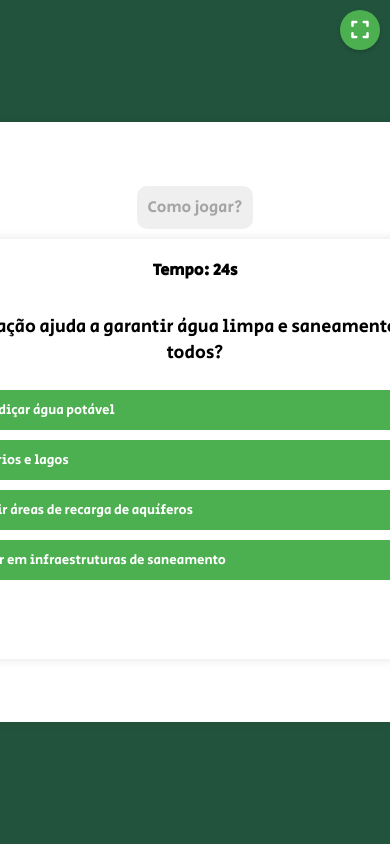
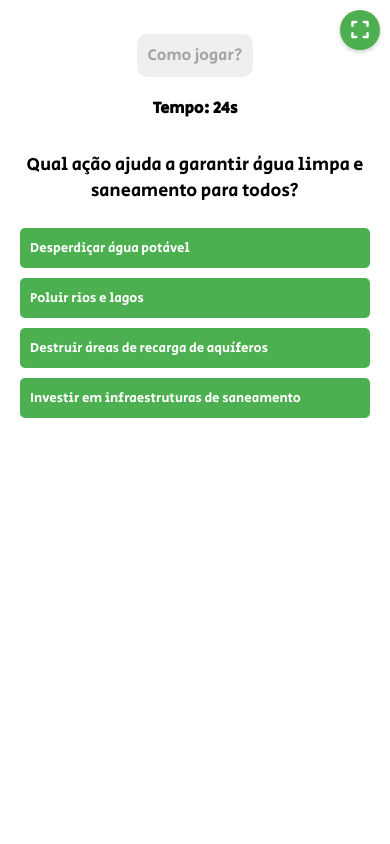
Before and after one commit to italovarzone/eco-games, a PHP site: page /jogos/quiz/index.html in a window 390 px wide; the page is wider, and only the part inside the window is pictured. Run offline with PHP 8.4, Linux system fonts and the light colour scheme.

Commit message:
feat: Adiciona responsividade em greengenius e ajusta responsividade em crossworld.

```diff
--- a/src/jogos/quiz/css/style.css
+++ b/src/jogos/quiz/css/style.css
@@ -44,7 +44,6 @@ body {
     display: flex;
     flex-direction: column;
     align-items: center;
-    justify-content: center;
     background-color: #fff;
     border-radius: 10px;
     height: 600px;
@@ -66,6 +65,7 @@ body {
     cursor: pointer;
     transition: background-color 0.3s;
     margin-bottom: 10px;
+    margin-top: 10px;
 }
 
 #help-button:hover {
@@ -168,7 +168,6 @@ body {
     padding: 20px;
     height: 380px;
     width: 500px;
-    box-shadow: 0 0 10px rgba(0, 0, 0, 0.1);
     text-align: center; /* Alinha o texto ao centro */
 }
 
@@ -295,3 +294,54 @@ body {
   #fullscreen-btn.fullscreen:hover {
     background-color: var(--cor-botao);
   }
+
+@media (max-width: 768px) {
+    body {
+        display: inline;
+        background-color: white;
+    }
+
+    .quiz-wrapper {
+        display: flex;
+        justify-content: center;
+    }
+
+    #quiz-container {
+        padding-top: 24px;
+        border-radius: 0;
+        height: 100%;
+        box-shadow: none;
+    }
+
+    #quiz-container-questions {
+        display: inline;
+        width: auto;
+        height: 500px;
+        box-shadow: none;
+    }
+
+    .options {
+        padding-bottom: 24px;
+    }
+
+    #play-again-button {
+        width: auto;
+    }
+
+    #help-button {
+        margin-bottom: 0;
+    }
+
+    #result {
+        padding-top: 24px;
+        font-weight: 400;
+    }
+
+    #result-container {
+        box-shadow: none;
+    }
+
+    .result {
+        align-items: center;
+    }
+}
```
Also changed, not shown: src/jogos/cacapalavras/css/style.css (+1 -6 lines).
